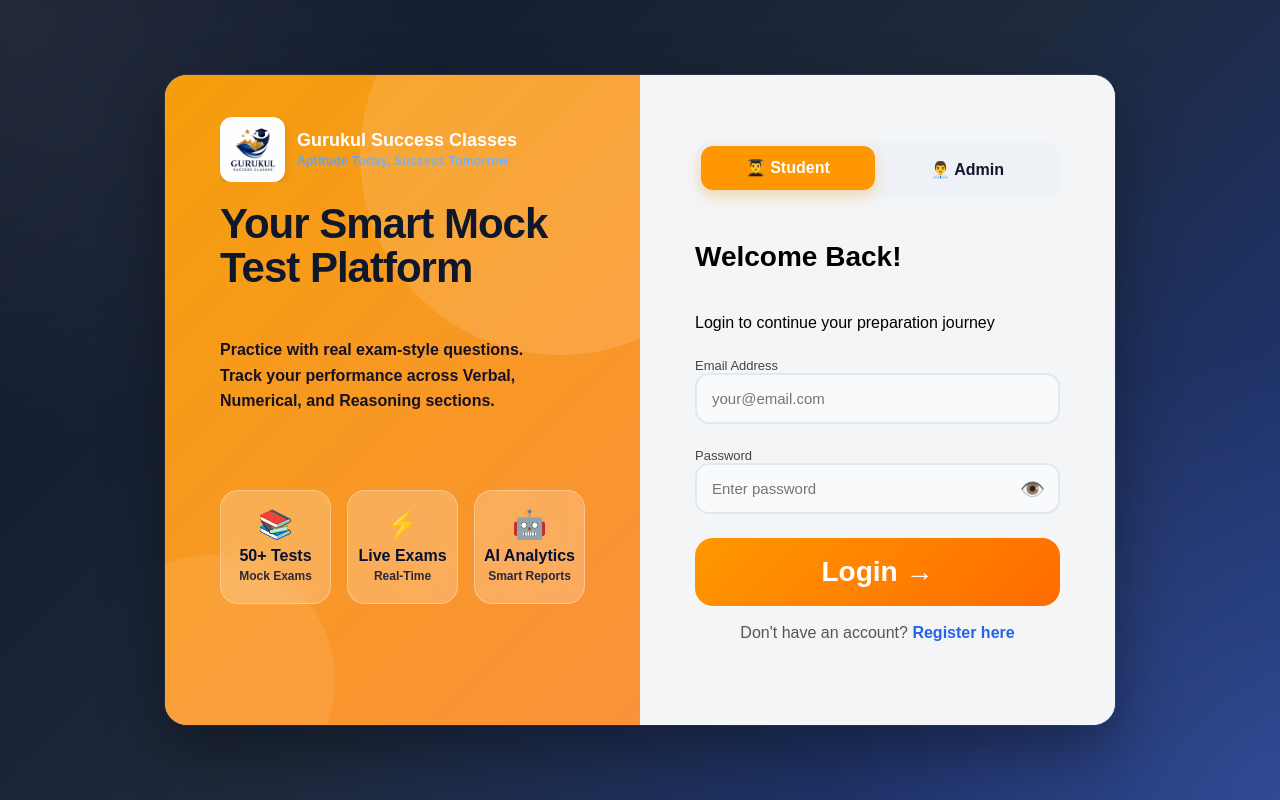
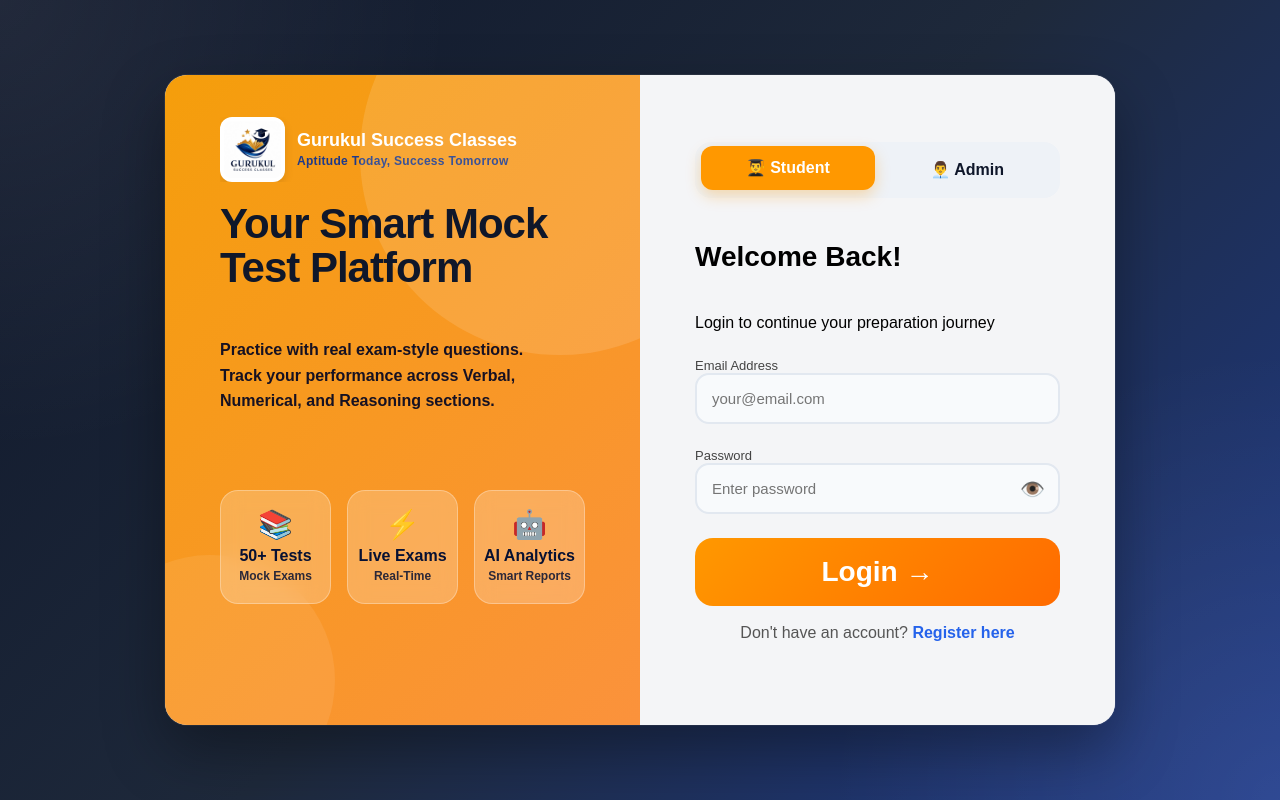
Before and after one commit to aadityak09771-sudo/gurukul-mock-test, a React (Vite) app in the folder client/: page / in a window 1280 px wide. Built offline with nearby package versions, Linux system fonts and the light colour scheme; no server answers.

Commit message:
Update tagline color to dark blue on login page

```diff
--- a/client/src/pages/AuthPage.css
+++ b/client/src/pages/AuthPage.css
@@ -158,8 +158,8 @@ body {
 .brand-tagline{
   margin: 0;
   font-size:12px;
-  font-weight:600;
-  color:#2563eb;
+  font-weight:bold;
+  color:#1e3a8a;
   letter-spacing:0.3px;
   white-space: nowrap;
 }
--- a/client/src/pages/AuthPage.jsx
+++ b/client/src/pages/AuthPage.jsx
@@ -80,7 +80,7 @@ const AuthPage = () => {
               Gurukul Success Classes
             </h3>
 
-            <p className="brand-tagline">
+            <p className="brand-tagline" style={{ color: "#1e3a8a", fontWeight: "bold" }}>
               Aptitude Today, Success Tomorrow
             </p>
 
```
